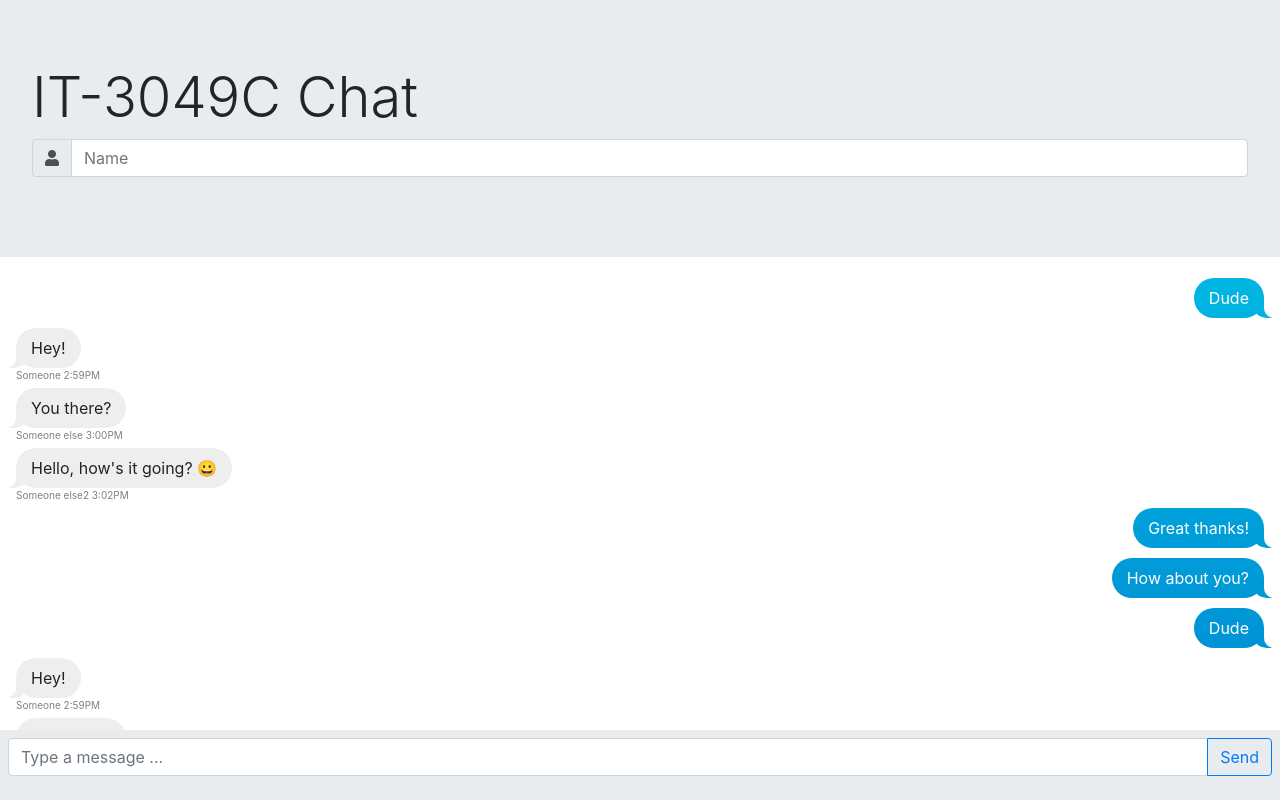
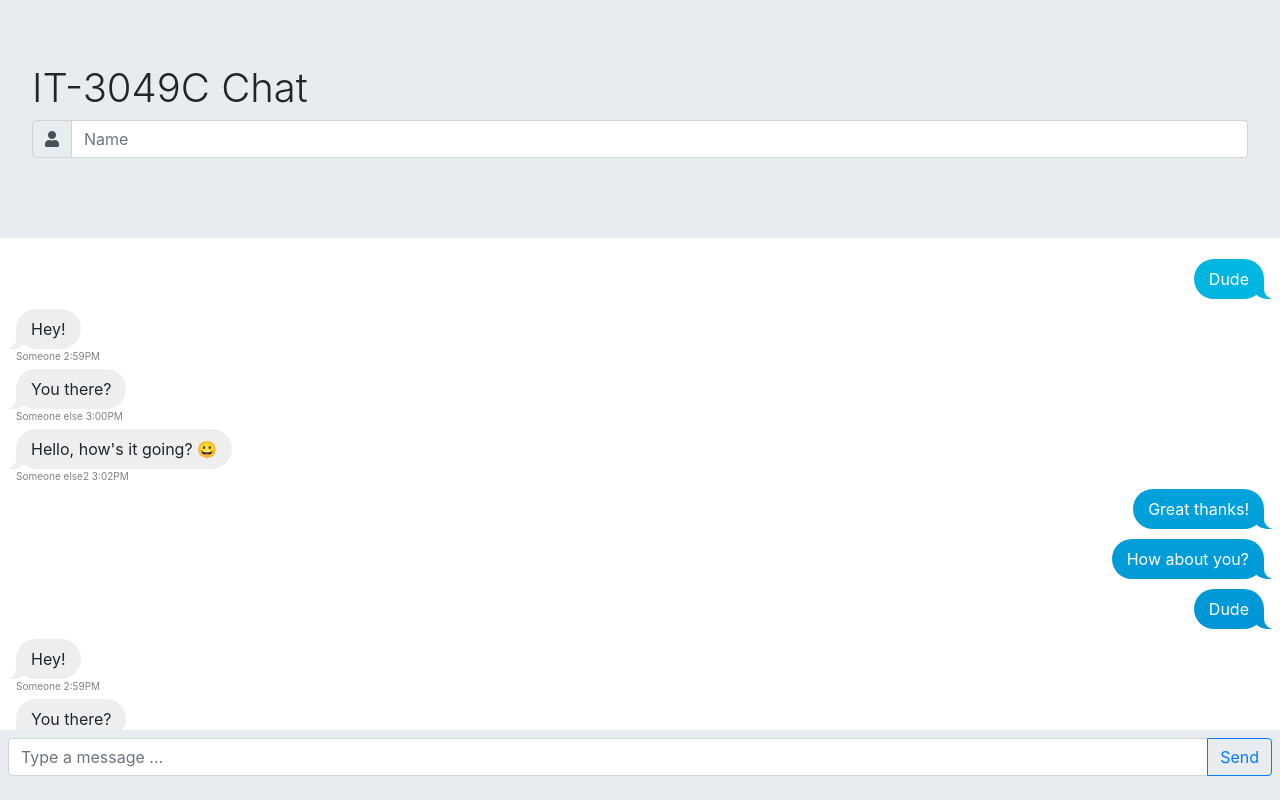
Before and after one commit to poojarna/chatting-application-storage-poojarna, a website: page index.html in a window 1280 px wide. Drawn offline with Linux system fonts and the light colour scheme; no server answers.

Commit message:
Update styles.css

```diff
--- a/resources/css/styles.css
+++ b/resources/css/styles.css
@@ -120,3 +120,9 @@ footer {
     background: white;
     border-bottom-left-radius: 10px;
 }
+
+.display-4 {
+  font-size: 2.5rem;
+  font-weight: 300;
+  line-height: 1.2;
+}
```
